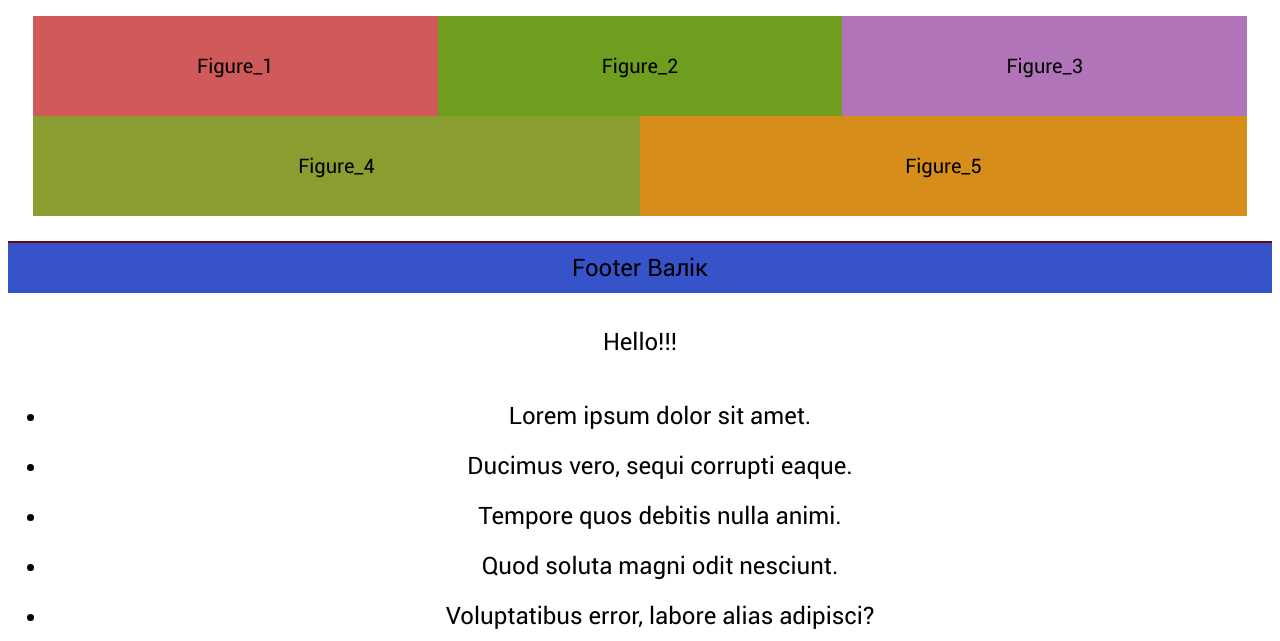
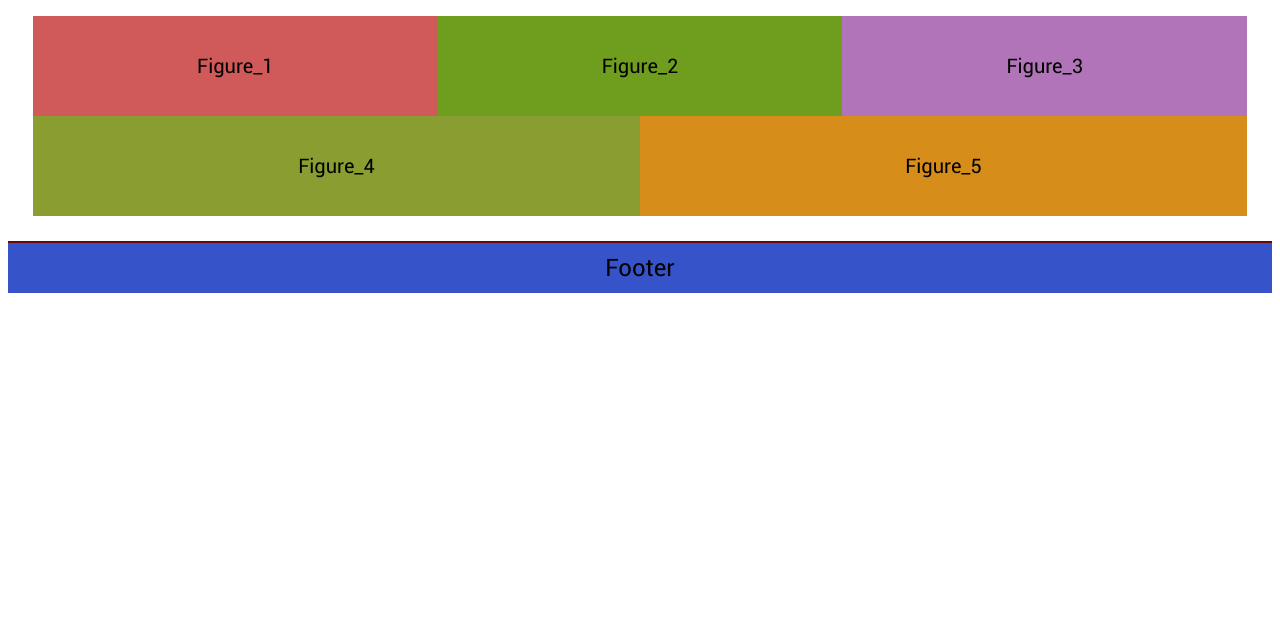
Before and after one commit to Dopiralov/Flex, a plain HTML site: page Flex/index.html in a window 1280 px wide. Shown: the part 161-802 px from the top of the page. Drawn offline with Linux system fonts and the light colour scheme.

Commit message:
third commit

```diff
--- a/Flex/index.html
+++ b/Flex/index.html
@@ -14,16 +14,6 @@
 		<div class="flex4">Figure_4</div>
 		<div class="flex5">Figure_5</div>
 	</div>
-	<div class="footer">Footer Валік
-	<p>Hello!!!</p>
-	<ul>
-		<li>Lorem ipsum dolor sit amet.</li>
-		<li>Ducimus vero, sequi corrupti eaque.</li>
-		<li>Tempore quos debitis nulla animi.</li>
-		<li>Quod soluta magni odit nesciunt.</li>
-		<li>Voluptatibus error, labore alias adipisci?</li>
-	</ul>
-	</div>
-
-</body>
+	<div class="footer">Footer</div>
+	</body>
 </html>
```
